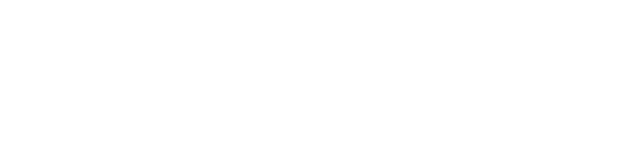
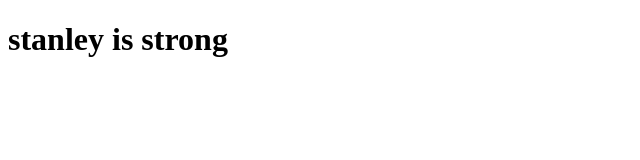
Before and after one commit to stanley-xsn/mytestaappp, a plain HTML site: page index.html in a window 1280 px wide. Shown: the whole page, without its empty margins (0-640 px from the left). Drawn offline with Linux system fonts and the light colour scheme.

Commit message:
initial here

```diff
--- a/index.html
+++ b/index.html
@@ -7,6 +7,8 @@
     <title>Document</title>
 </head>
 <body>
-
+    <div>
+        <h1>stanley is strong</h1>
+    </div>
 </body>
 </html>
```
